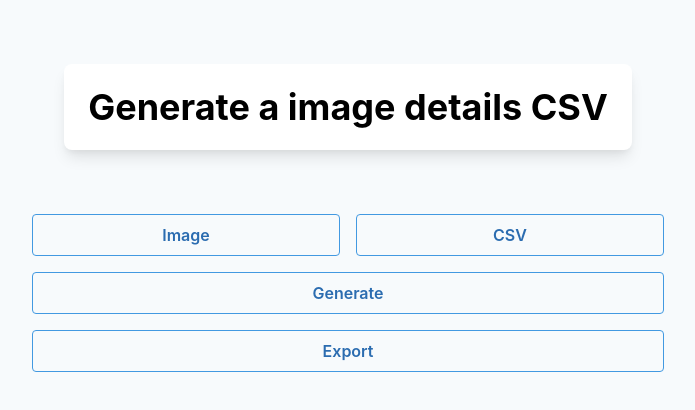
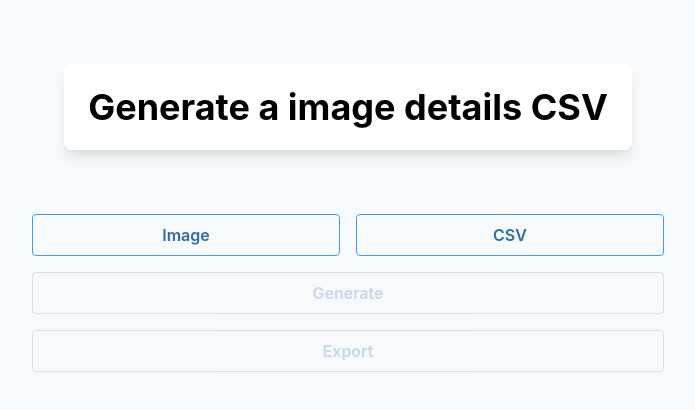
Before and after one commit to jaronchan/img-details-csv-generator, a Next.js app: page / in a window 1280 px wide. Shown: the top 410 px of the page, without its empty margins (292-987 px from the left). Built offline with nearby package versions, Linux system fonts and the light colour scheme.

Commit message:
Add sequential dependencies

```diff
--- a/components/common/OutlineButton.tsx
+++ b/components/common/OutlineButton.tsx
@@ -2,12 +2,21 @@ import { MouseEvent, ReactNode } from "react";
 
 export const OutlineButton = ({
   children,
+  disabled = false,
   handleOnClick,
 }: {
   children: ReactNode;
+  disabled?: boolean;
   handleOnClick: (event: MouseEvent<HTMLButtonElement>) => void;
 }) => {
-  return (
+  return disabled ? (
+    <button
+      type="button"
+      className="bg-transparent hover:bg-blue-500 text-blue-700 font-semibold hover:text-white py-2 px-4 border border-blue-500 hover:border-transparent rounded w-full opacity-25 cursor-not-allowed"
+    >
+      {children}
+    </button>
+  ) : (
     <button
       type="button"
       className="bg-transparent hover:bg-blue-500 text-blue-700 font-semibold hover:text-white py-2 px-4 border border-blue-500 hover:border-transparent rounded w-full"
--- a/components/files/CSVExportButton.tsx
+++ b/components/files/CSVExportButton.tsx
@@ -7,17 +7,15 @@ export const CSVExportButton = () => {
   const dataTableState = useDataTable();
 
   const hiddenCSVLink = useRef(null);
-  const handleButtonClick = (event: MouseEvent<HTMLButtonElement>) => {
+  const handleButtonClick = () => {
     hiddenCSVLink.current.link.click();
   };
-
-  const handleImageFilesUpload = (uploadedImageFiles: FileList) => {};
 
   let data = dataTableState.dataTable.map((row) => {
     return Object.fromEntries(row);
   });
 
-  return (
+  return dataTableState.dataTable.length != 0 ? (
     <div className="container">
       <CSVLink
         ref={hiddenCSVLink}
@@ -29,5 +27,9 @@ export const CSVExportButton = () => {
       </CSVLink>
       <OutlineButton handleOnClick={handleButtonClick}>Export</OutlineButton>
     </div>
+  ) : (
+    <OutlineButton disabled handleOnClick={() => {}}>
+      Export
+    </OutlineButton>
   );
 };
--- a/components/files/ImageUploadButton.tsx
+++ b/components/files/ImageUploadButton.tsx
@@ -36,13 +36,6 @@ export const ImageUploadButton = () => {
       type: "UPLOAD",
       payload: parsedImages,
     });
-
-    dataTableDispatch({
-      type: "GENERATE",
-      payload: parsedImages.map((image) => {
-        return new Map<string, string>().set("fileName", image.fileName);
-      }),
-    });
   };
 
   return (
--- a/components/table/DetailsTable.tsx
+++ b/components/table/DetailsTable.tsx
@@ -11,8 +11,10 @@ export const DetailsTable = () => {
   const imagesState = useImages();
   const dataFieldsState = useDataFields();
   const dataTableState = useDataTable();
-  console.log(dataTableState);
-  if (imagesState.imageFiles.length == 0) {
+  if (
+    imagesState.imageFiles.length == 0 ||
+    dataTableState.dataTable.length == 0
+  ) {
     return null;
   } else {
     return (
--- /dev/null
+++ b/components/table/GenerateTableButton.tsx
@@ -0,0 +1,28 @@
+import { useState } from "react";
+import { useImages } from "../../contexts/images/ImagesState";
+import { useDispatchDataTable } from "../../contexts/table/DataTableState";
+import { OutlineButton } from "../common/OutlineButton";
+
+export const GenerateTableButton = () => {
+  const imagesState = useImages();
+  const dataTableDispatch = useDispatchDataTable();
+
+  const [isGenerate, setGenerateMode] = useState(true);
+
+  const handleButtonClick = () => {
+    dataTableDispatch({
+      type: "GENERATE",
+      payload: imagesState.imageFiles.map((image) => {
+        return new Map<string, string>().set("fileName", image.fileName);
+      }),
+    });
+    setGenerateMode(false);
+  };
+  return isGenerate && imagesState.imageFiles.length != 0 ? (
+    <OutlineButton handleOnClick={handleButtonClick}>Generate</OutlineButton>
+  ) : (
+    <OutlineButton disabled={true} handleOnClick={handleButtonClick}>
+      Generate
+    </OutlineButton>
+  );
+};
--- a/pages/index.tsx
+++ b/pages/index.tsx
@@ -7,6 +7,7 @@ import { ImageUploadButton } from "../components/files/ImageUploadButton";
 import { useImages } from "../contexts/images/ImagesState";
 import { DetailsTable } from "../components/table/DetailsTable";
 import { CSVExportButton } from "../components/files/CSVExportButton";
+import { GenerateTableButton } from "../components/table/GenerateTableButton";
 
 export default function Home() {
   return (
@@ -34,7 +35,7 @@ export default function Home() {
         <div className="flex mb-4 space-x-2">
           <div className="w-1/4"></div>
           <div className="w-1/2">
-            <OutlineButton handleOnClick={() => {}}>Generate</OutlineButton>
+            <GenerateTableButton />
           </div>
           <div className="w-1/4"></div>
         </div>
```
